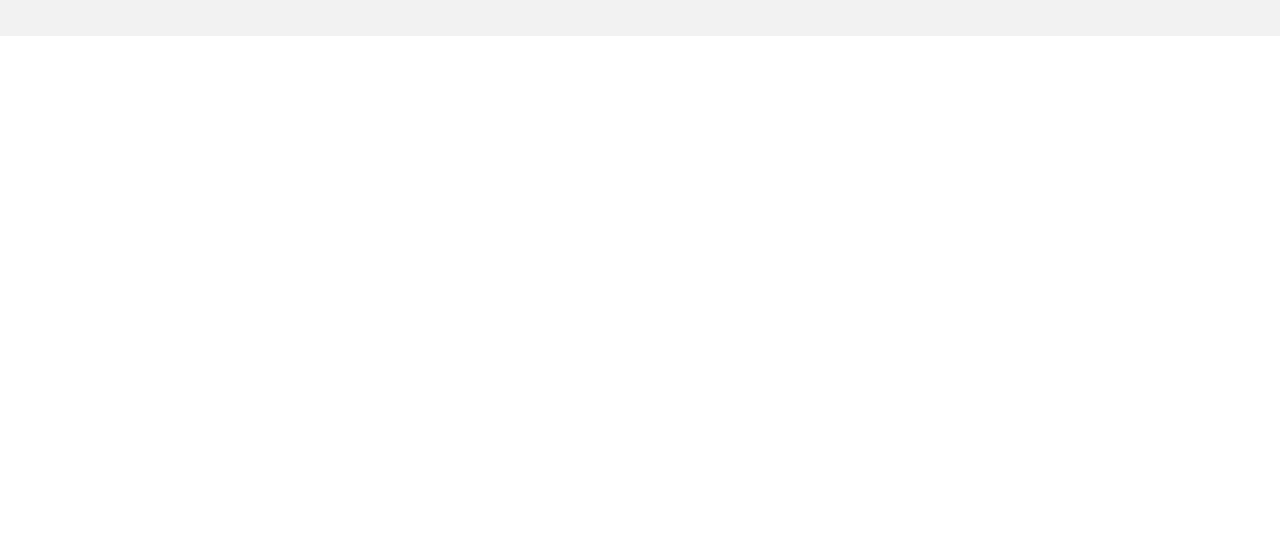
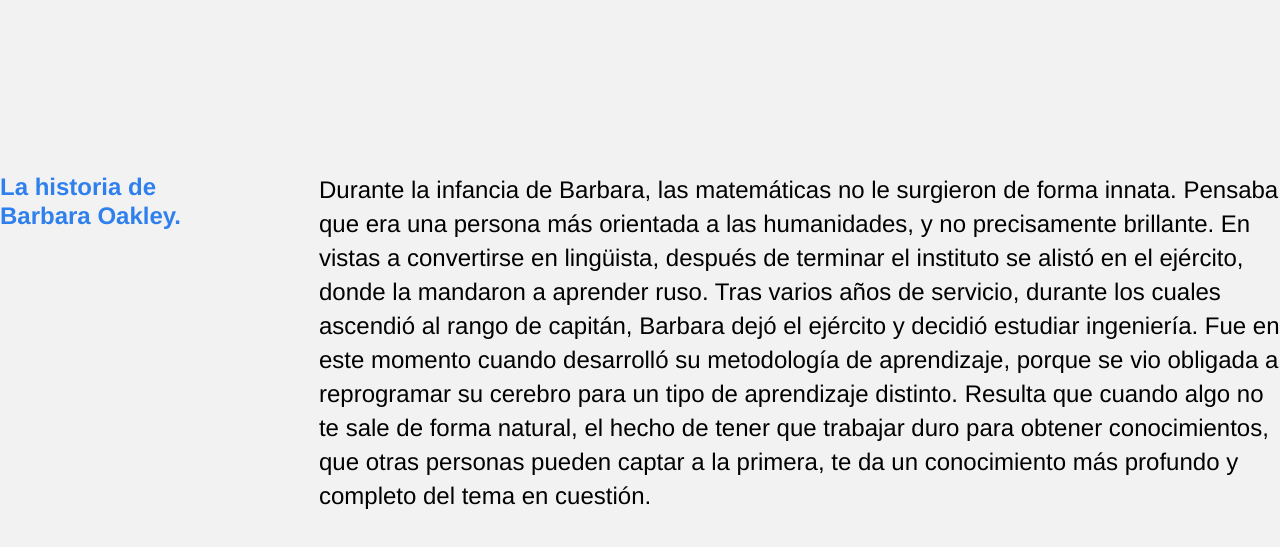
Before and after one commit to Melomario57/Proyecto-Aprender-2, a plain HTML site: page index.html in a window 1280 px wide. Shown: the part 3206-3753 px from the top of the page. Before the commit the page ends 3242 px from the top, so only its background shows below. Drawn offline with Linux system fonts and the light colour scheme; a web font is replaced by a local one.

Commit message:
oakley almost done

```diff
--- /dev/null
+++ b/blocks/oakley.css
@@ -0,0 +1,22 @@
+.oakley {
+  background-color: #f2f2f2;
+  padding: 160px 0 100px 0;
+  margin: 0 auto;
+}
+.oakley__two-columns {
+  display: flex;
+  justify-content: space-between;
+  column-gap: 80px;
+}
+.oakley__title {
+  line-height: 1.2;
+  font-size: 24px;
+  color: #2f80ed;
+  margin: 0;
+}
+.oakley__paragraph {
+  line-height: 34px;
+  font-size: 24px;
+  width: 108%;
+  margin: 0;
+}
--- a/index.html
+++ b/index.html
@@ -100,11 +100,23 @@
           <ul class="videos__content">
             <li class="videos__content-item"><iframe class="videos__iframe"  src="https://www.youtube.com/embed/5MgBikgcWnY?si=iWHvPB-W5KWn95MD" title="YouTube video player"  allow="accelerometer; autoplay; clipboard-write; encrypted-media; gyroscope; picture-in-picture; web-share" referrerpolicy="strict-origin-when-cross-origin" allowfullscreen></iframe></iframe></li>
             <li class="videos__content-item"><iframe class="videos__iframe"  src="https://www.youtube.com/embed/arj7oStGLkU?si=CVyZg8fG7L5Sj3oh" title="YouTube video player"  allow="accelerometer; autoplay; clipboard-write; encrypted-media; gyroscope; picture-in-picture; web-share" referrerpolicy="strict-origin-when-cross-origin" allowfullscreen></iframe></li>
-<div class="videos__rectangle"></div>
+<div class="videos__rectangle"></div> <!--Hola amigo , creo que este bloque viene desde la siguiente seccion segun el brief -->
           </ul>
-
         </section>
-        <section class="oakley"></section>
+        <section class="oakley">
+          <div class="oakley__two-columns">
+              <h4 class="oakley__title">La historia de Barbara Oakley.</h4>
+              <p class="oakley__paragraph">Durante la infancia de Barbara, las matemáticas no le surgieron de forma innata. Pensaba que
+                era una persona más orientada a las humanidades, y no precisamente brillante. En vistas a
+                convertirse en lingüista, después de terminar el instituto se alistó en el ejército, donde la
+                mandaron a aprender ruso. Tras varios años de servicio, durante los cuales ascendió al rango
+                de capitán, Barbara dejó el ejército y decidió estudiar ingeniería. Fue en este momento cuando
+                desarrolló su metodología de aprendizaje, porque se vio obligada a reprogramar su cerebro para
+                un tipo de aprendizaje distinto. Resulta que cuando algo no te sale de forma natural, el hecho
+                de tener que trabajar duro para obtener conocimientos, que otras personas pueden captar a la
+                primera, te da un conocimiento más profundo y completo del tema en cuestión.</p>
+          </div>
+        </section>
         <section class="feynman"></section>
         <section class="digits"></section>
         <section class="khan"></section>
--- a/pages/index.css
+++ b/pages/index.css
@@ -7,3 +7,4 @@
 @import url("../blocks/cards.css");
 @import url("../blocks/card.css");
 @import url("../blocks/videos.css");
+@import url("../blocks/oakley.css");
```
